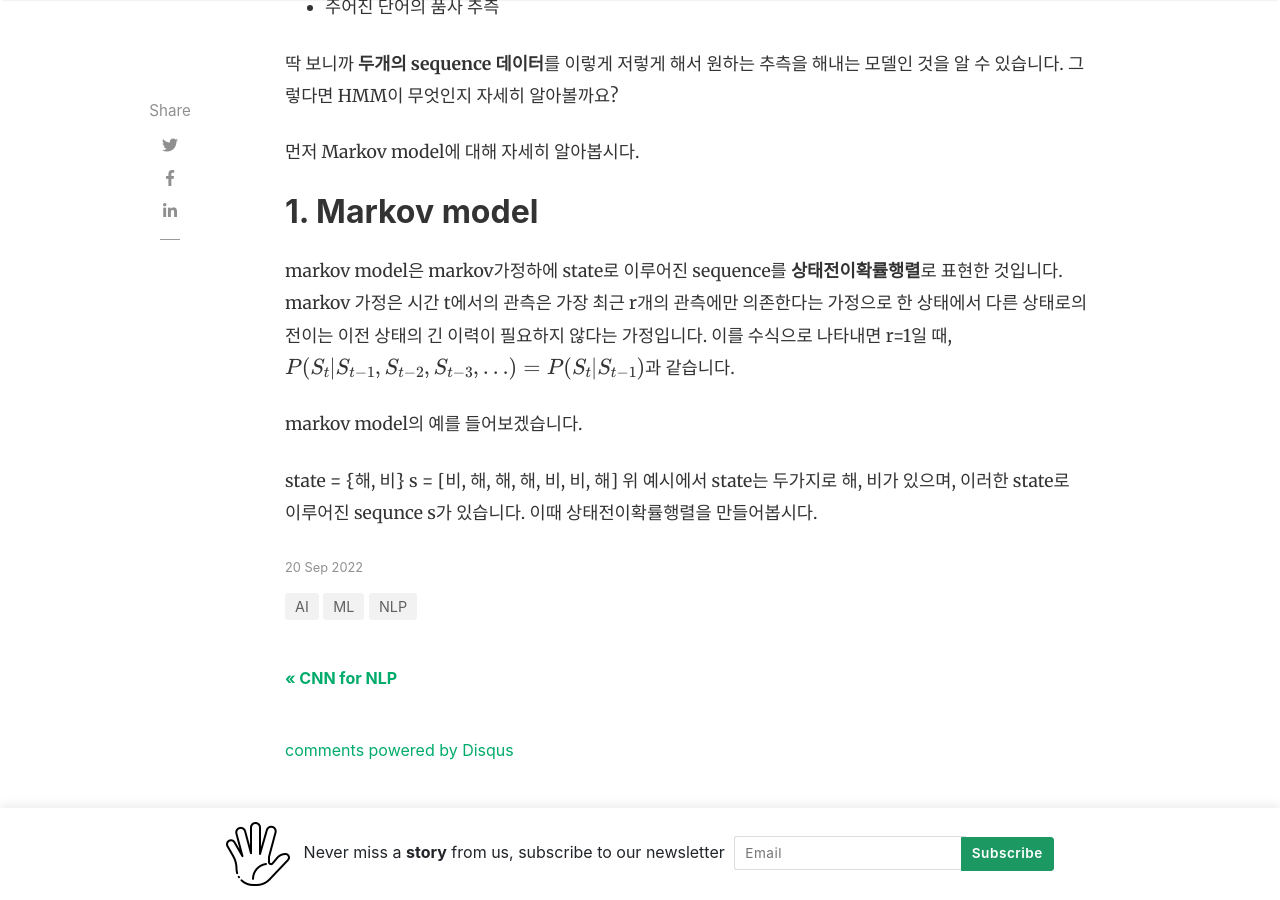
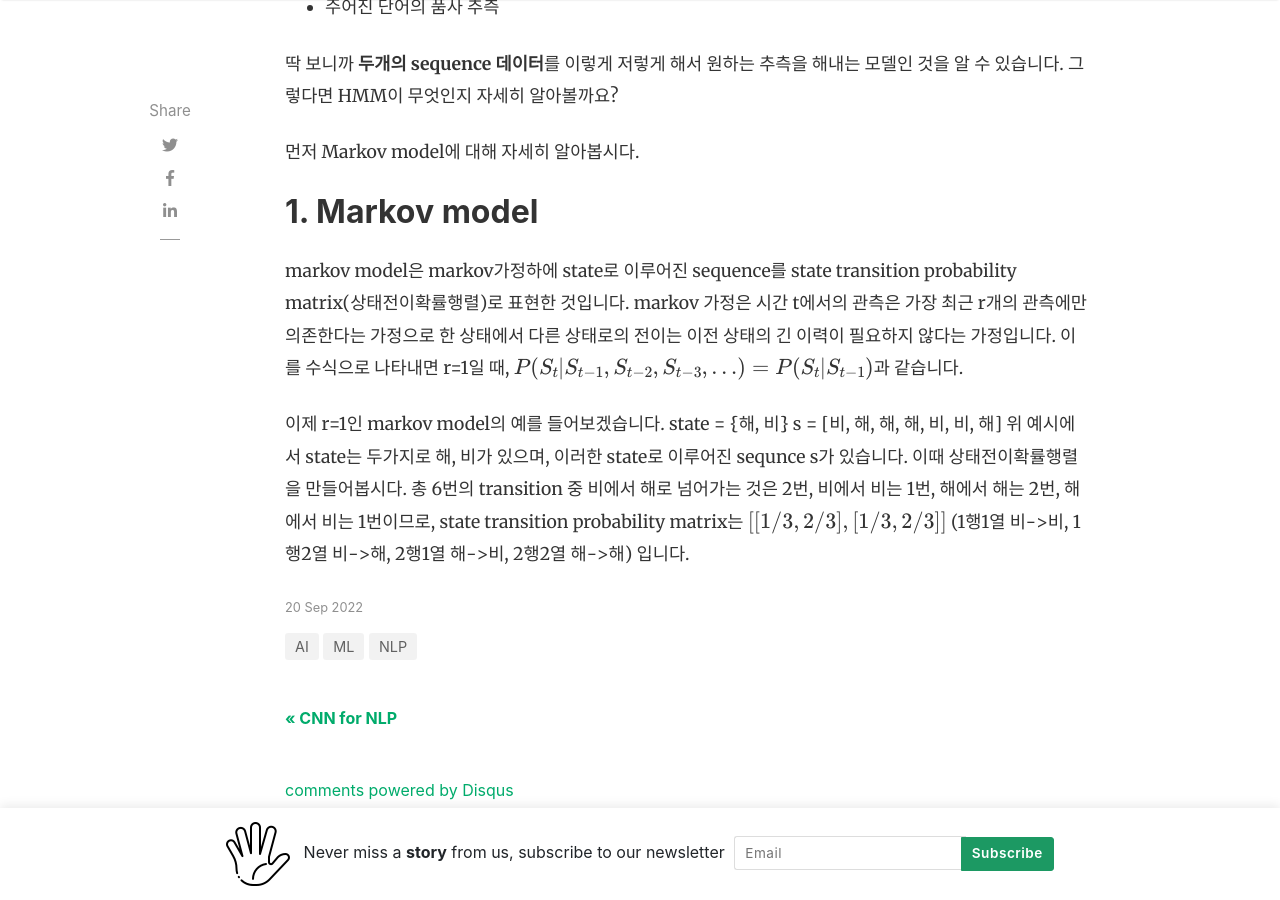
Before and after one commit to ozzaney/ozzaney_, a Jekyll site: the page built from _posts/2022-09-20-HMM.md, in a window 1280 px wide and 900 px high, scrolled down 1190 px. Built offline with Jekyll 4.4.1, drawn with Linux system fonts in a browser that asks for light colours; nearby versions of some CDN libraries; formulas are drawn with MathJax 3; comment, search, counter and statistics services are not loaded.

Commit message:
Update 2022-09-20-HMM.md

```diff
--- a/_posts/2022-09-20-HMM.md
+++ b/_posts/2022-09-20-HMM.md
@@ -26,13 +26,15 @@ HMM은 **sequence data**의 분포를 학습해 확률적으로 모델링하는
 
 ## 1. Markov model
 
-markov model은 markov가정하에 state로 이루어진 sequence를 **상태전이확률행렬**로 표현한 것입니다.
+markov model은 markov가정하에 state로 이루어진 sequence를 state transition probability matrix(상태전이확률행렬)로 표현한 것입니다.
 markov 가정은 시간 t에서의 관측은 가장 최근 r개의 관측에만 의존한다는 가정으로 한 상태에서 다른 상태로의 전이는 이전 상태의 긴 이력이 필요하지 않다는 가정입니다.
 이를 수식으로 나타내면 r=1일 때, $P(S_t|S_{t-1},S_{t-2},S_{t-3},...)=P(S_t|S_{t-1})$과 같습니다.
 
-markov model의 예를 들어보겠습니다.
-
+이제 r=1인 markov model의 예를 들어보겠습니다.
 state = {해, 비}
 s = [비, 해, 해, 해, 비, 비, 해]
 위 예시에서 state는 두가지로 해, 비가 있으며, 이러한 state로 이루어진 sequnce s가 있습니다.
 이때 상태전이확률행렬을 만들어봅시다.
+총 6번의 transition 중 비에서 해로 넘어가는 것은 2번, 비에서 비는 1번, 해에서 해는 2번, 해에서 비는 1번이므로,
+state transition probability matrix는 $[[1/3, 2/3],[1/3, 2/3]]$ (1행1열 비->비, 1행2열 비->해, 2행1열 해->비, 2행2열 해->해)
+입니다.
```
